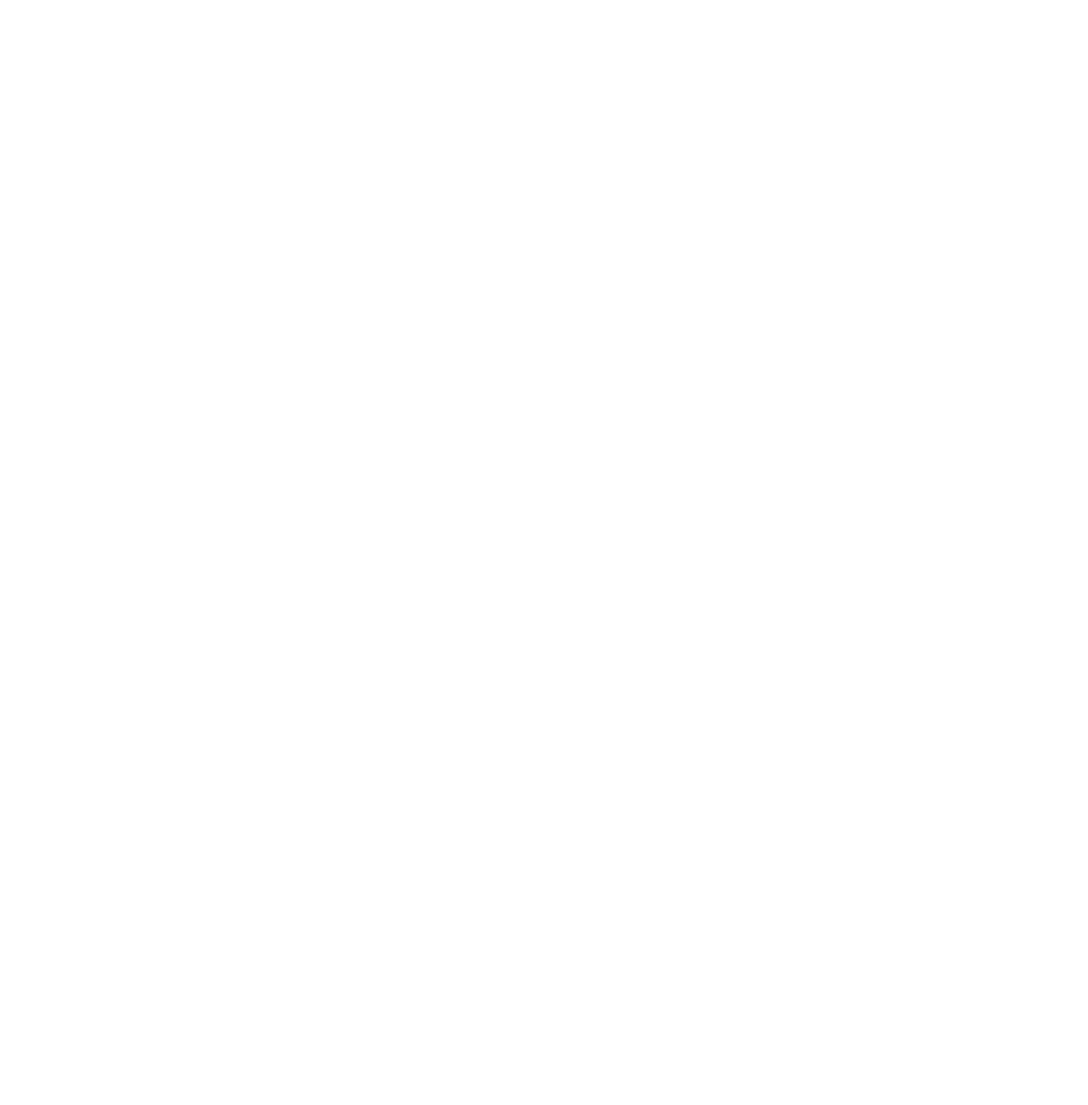
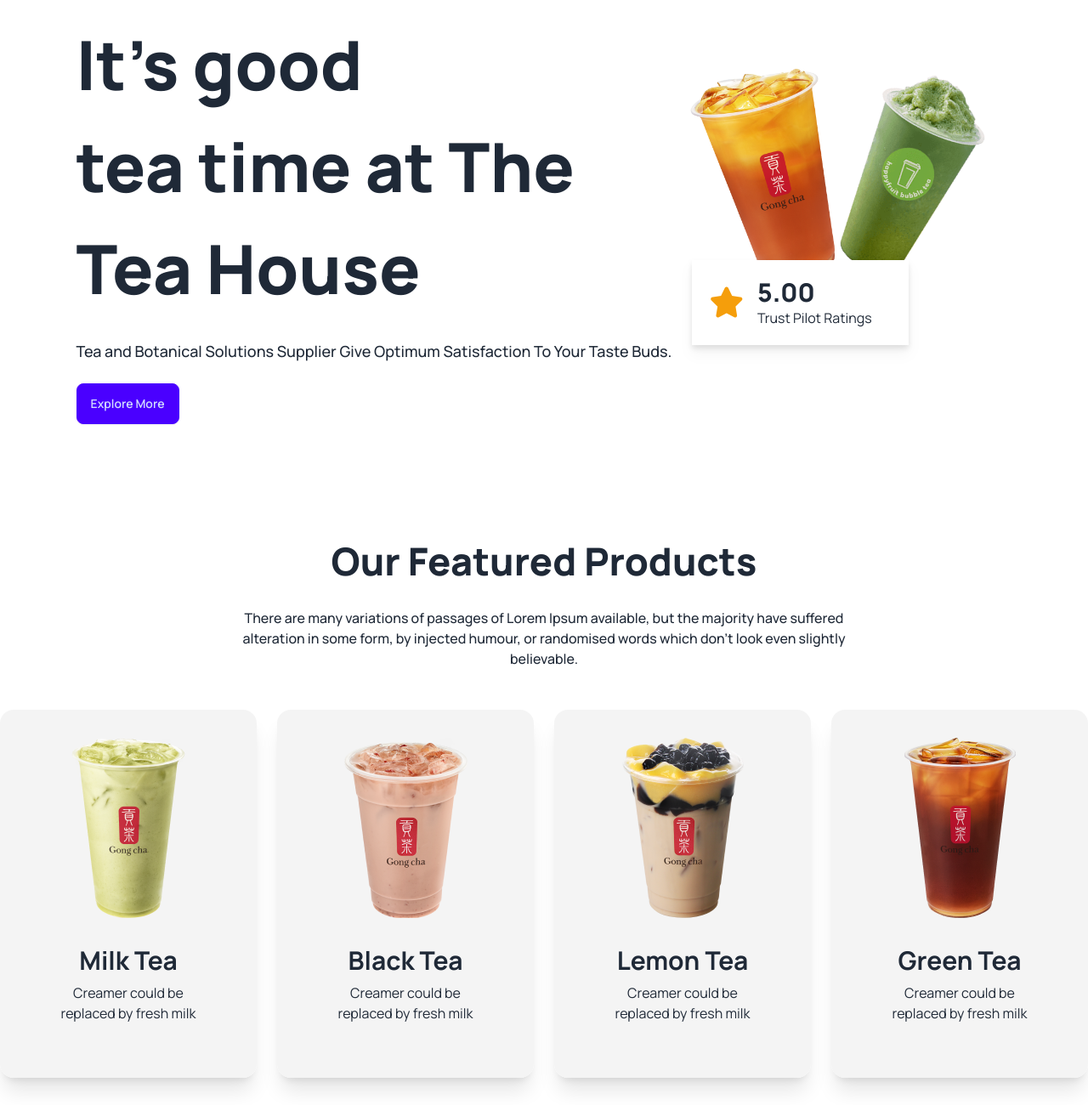
Before and after one commit to shajibshahriare/tea-house-with-tailwind-daisyui, a plain HTML site: page index.html in a window 1280 px wide. Shown: the whole page at 85% size. Before the commit the page ends 800 px from the top, so only its background shows below. Drawn offline with nearby package versions, Linux system fonts and the light colour scheme.

Commit message:
header and feature section added

```diff
--- a/index.html
+++ b/index.html
@@ -13,6 +13,8 @@
     <link rel="preconnect" href="https://fonts.gstatic.com" crossorigin>
     <link href="https://fonts.googleapis.com/css2?family=Manrope:wght@300;400;500;600;700;800&display=swap"
         rel="stylesheet">
+    <!-- font awesome icon -->
+    <script src="https://kit.fontawesome.com/753e7b77d0.js" crossorigin="anonymous"></script>
     <!-- tailwind customization(custom color) -->
     <script>
         tailwind.config = {
@@ -34,13 +36,82 @@
 
 <body class="font-manrope">
 
-    <header>
+    <header class="container mx-auto">
+        <div class="hero">
+            <div class="hero-content flex-col lg:flex-row">
+                <div>
+                    <h1 class="text-[80px] font-extrabold">It's good <br>
+                        tea time at The <br>
+                        Tea House</h1>
+                    <p class="py-6 text-[18px] font-medium">Tea and Botanical Solutions Supplier Give Optimum
+                        Satisfaction To Your Taste Buds.</p>
+                    <button class="btn btn-primary">Explore More</button>
+                </div>
+                <div>
+                    <img src="./images/banner.png" class="max-w-sm" />
+                    <!-- ratings badge -->
+                    <div
+                        class="flex items-center gap-4 drop-shadow-lg bg-white w-[255px] p-5 -translate-y-12 translate-x-2">
+                        <i class="fa-solid fa-star text-4xl text-amber-500"></i>
+                        <div>
+                            <h3 class="text-3xl font-extrabold">5.00</h3>
+                            <p> Trust Pilot Ratings</p>
+                        </div>
+                    </div>
+                </div>
+            </div>
+        </div>
 
 
 
     </header>
 
-    <main>
+    <main class="container mx-auto">
+        <!-- featured section -->
+        <section class="text-center my-28">
+            <h3 class="text-[45px] font-extrabold mb-5">Our Featured Products</h3>
+            <p class="text-base font-medium lg:max-w-3xl mb-12 mx-auto">There are many variations of passages of Lorem
+                Ipsum available, but the majority have suffered alteration in some form, by injected humour, or
+                randomised words which don't look even slightly believable.</p>
+
+            <!-- featured tea card container -->
+            <div class="grid grid-cols-1 md:grid-cols-2 lg:grid-cols-4 gap-6">
+                <!-- first card -->
+                <div class="card  p-8 bg-gradient-to-r from-[#F4F4F4] to-[#F4F4F4] shadow-xl">
+                    <figure><img src="./images/tea-1.png" alt="Tea" /></figure>
+                    <div class="card-body text-center">
+                        <h2 class="text-3xl font-bold">Milk Tea</h2>
+                        <p>Creamer could be replaced by fresh milk</p>
+                    </div>
+                </div>
+                <!-- second card -->
+                <div class="card  p-8 bg-gradient-to-r from-[#F4F4F4] to-[#F4F4F4] shadow-xl">
+                    <figure><img src="./images/tea-2.png" alt="Tea" /></figure>
+                    <div class="card-body text-center">
+                        <h2 class="text-3xl font-bold">Black Tea</h2>
+                        <p>Creamer could be replaced by fresh milk</p>
+                    </div>
+                </div>
+                <!-- third card -->
+                <div class="card  p-8 bg-gradient-to-r from-[#F4F4F4] to-[#F4F4F4] shadow-xl">
+                    <figure><img src="./images/tea-3.png" alt="Tea" /></figure>
+                    <div class="card-body text-center">
+                        <h2 class="text-3xl font-bold">Lemon Tea</h2>
+                        <p>Creamer could be replaced by fresh milk</p>
+                    </div>
+                </div>
+                <!-- fourth card -->
+                <div class="card  p-8 bg-gradient-to-r from-[#F4F4F4] to-[#F4F4F4] shadow-xl">
+                    <figure><img src="./images/tea-4.png" alt="Tea" /></figure>
+                    <div class="card-body text-center">
+                        <h2 class="text-3xl font-bold">Green Tea</h2>
+                        <p>Creamer could be replaced by fresh milk</p>
+                    </div>
+                </div>
+
+            </div>
+
+        </section>
 
 
 
```
